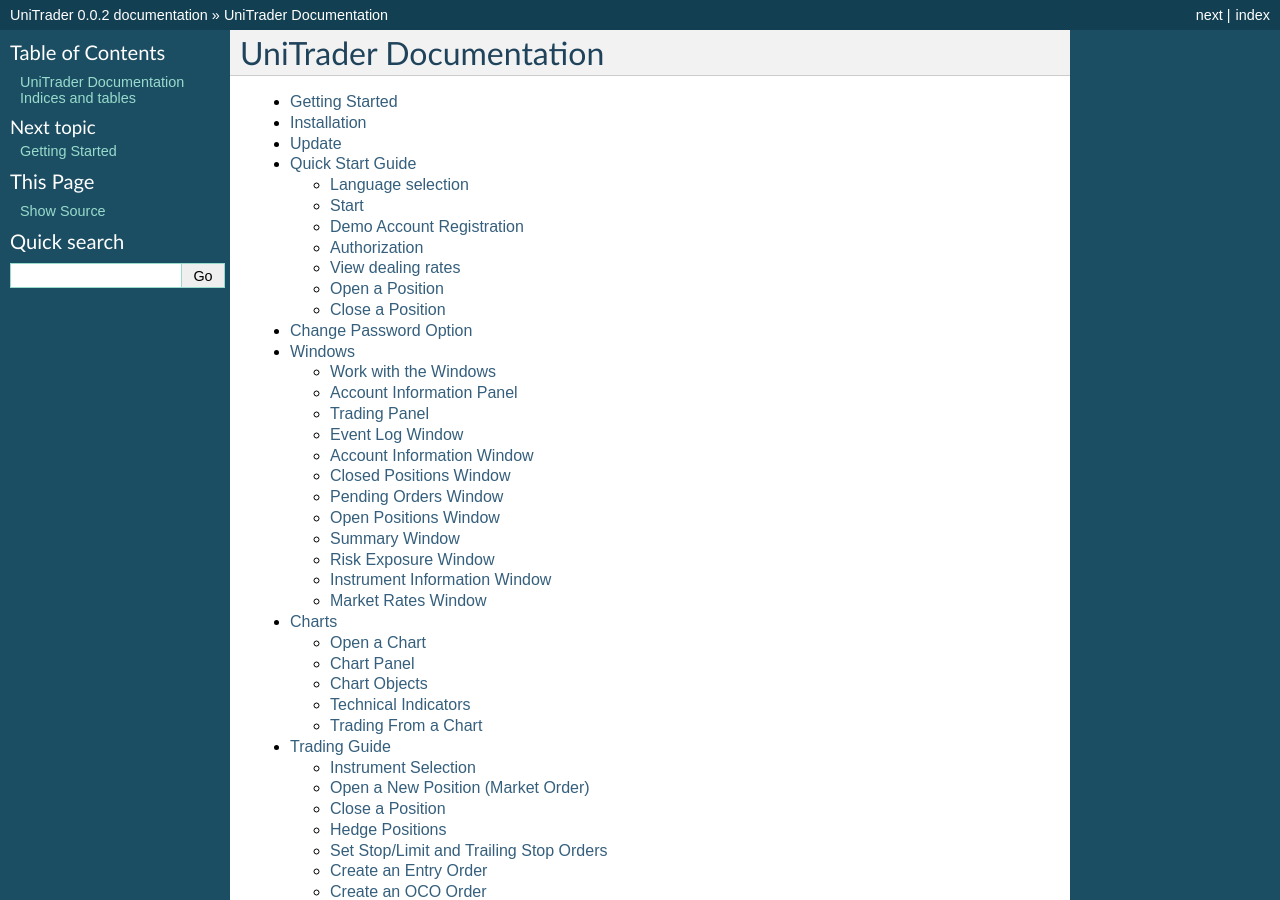
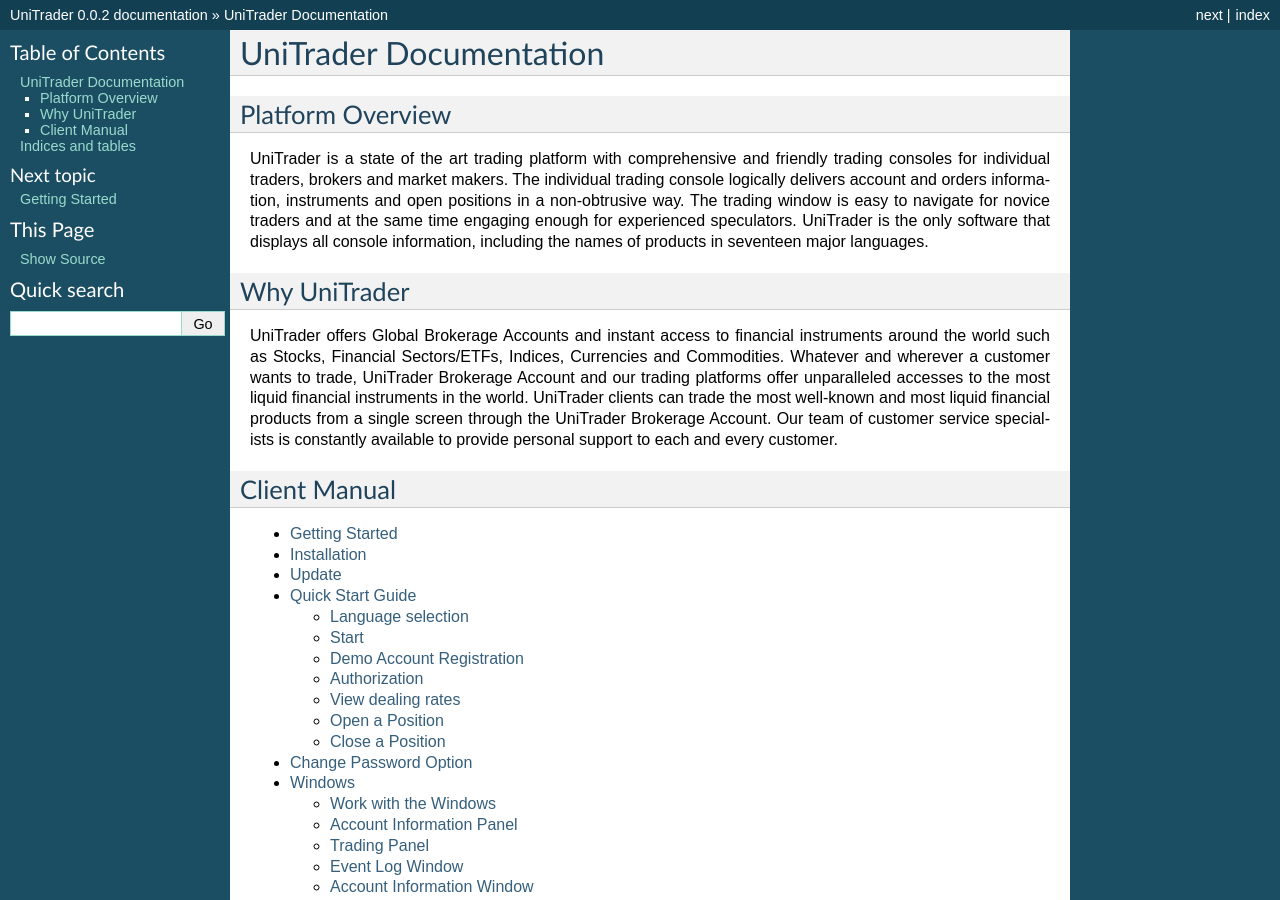
Before and after one commit to Stayrony/UniTrader, a Sphinx documentation site: the page built from Docs/source/index.rst, in a window 1280 px wide and 900 px high. Built offline with Sphinx 7.4.7, drawn with Linux system fonts in a browser that asks for light colours.

Commit message:
Add description about UniTrader in index

```diff
--- a/Docs/source/index.rst
+++ b/Docs/source/index.rst
@@ -1,5 +1,18 @@
 UniTrader Documentation
 =======================
+
+Platform Overview
+-----------------
+
+UniTrader is a state of the art trading platform with comprehensive and friendly trading consoles for individual traders, brokers and market makers. The individual trading console logically delivers account and orders information, instruments and open positions in a non-obtrusive way. The trading window is easy to navigate for novice traders and at the same time engaging enough for experienced speculators. UniTrader is the only software that displays all console information, including the names of products in seventeen major languages.
+
+Why UniTrader
+-------------
+
+UniTrader offers Global Brokerage Accounts and instant access to financial instruments around the world such as Stocks, Financial Sectors/ETFs, Indices, Currencies and Commodities. Whatever and wherever a customer wants to trade, UniTrader Brokerage Account and our trading platforms offer unparalleled accesses to the most liquid financial instruments in the world. UniTrader clients can trade the most well-known and most liquid financial products from a single screen through the UniTrader Brokerage Account. Our team of customer service specialists is constantly available to provide personal support to each and every customer.
+
+Client Manual
+-------------
 
 .. toctree::
    :maxdepth: 2
```
